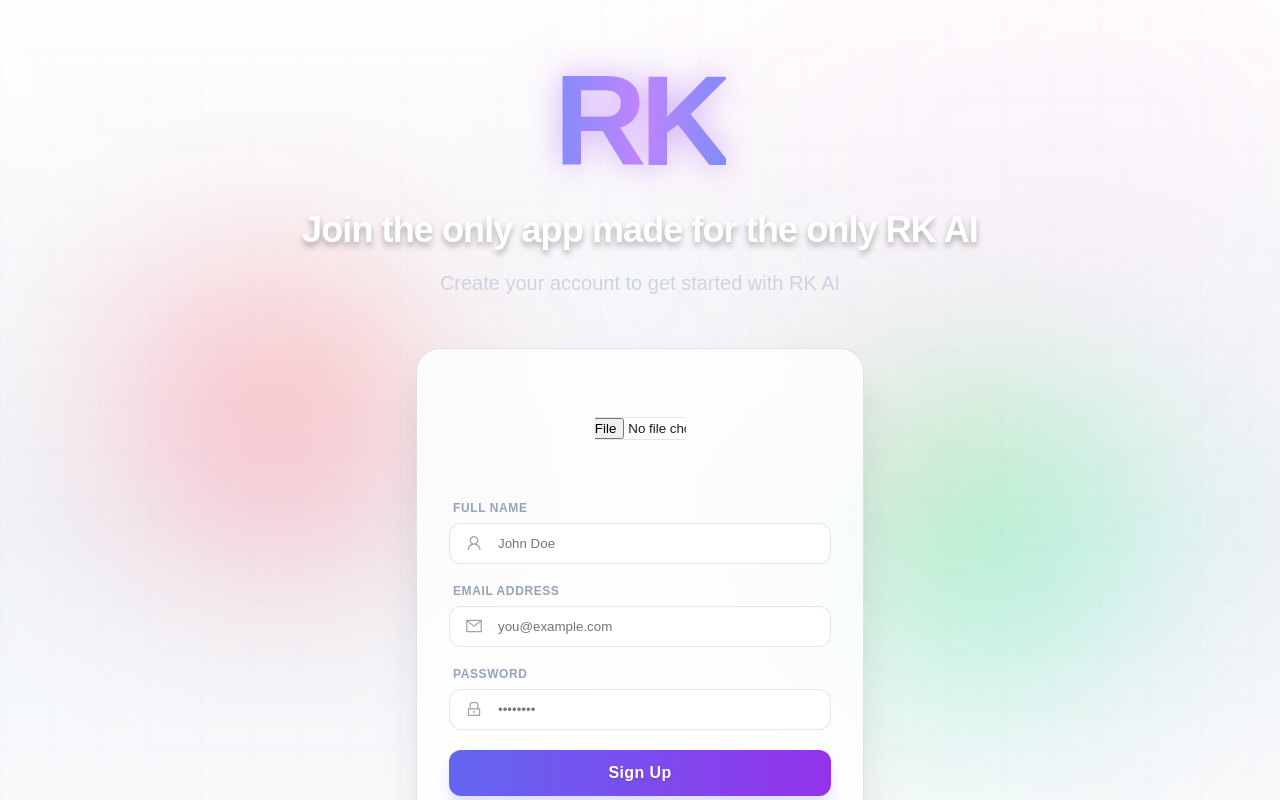
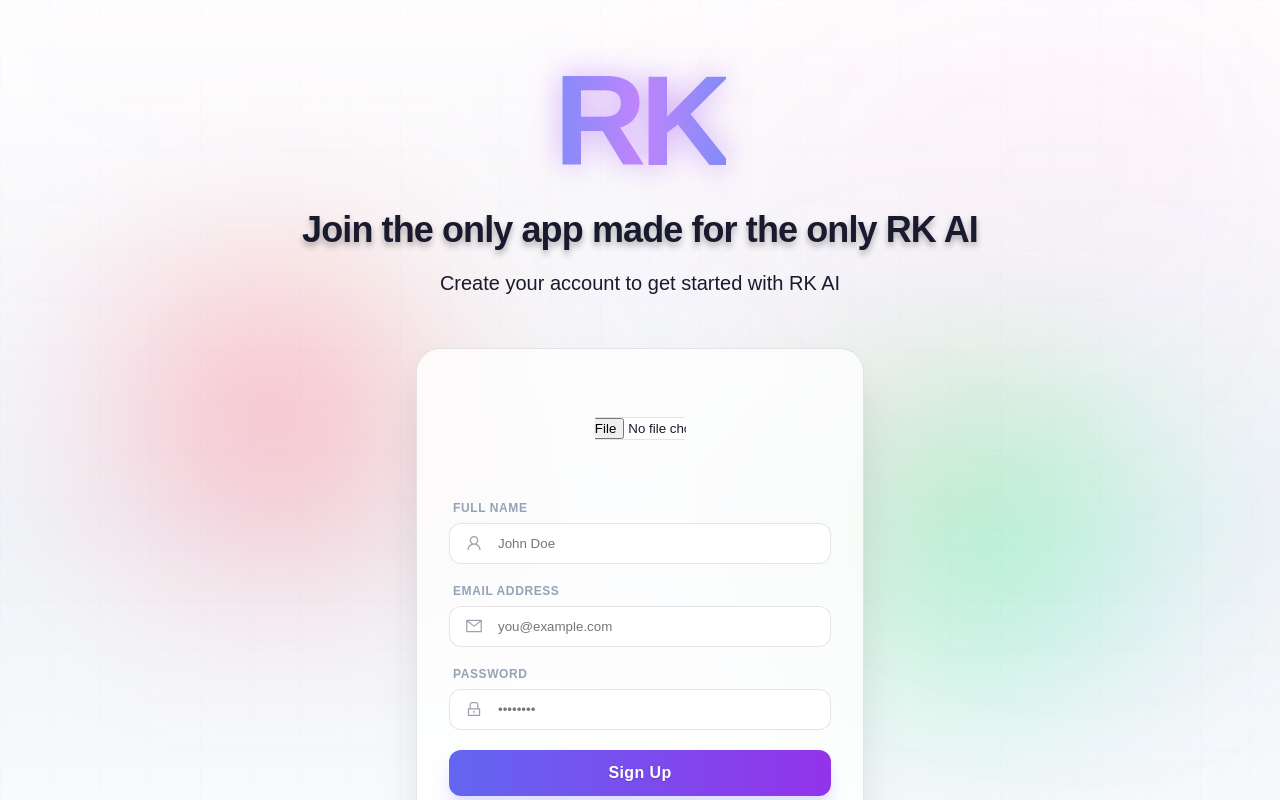
Before and after one commit to robustkaryaai/rk, a Next.js app: page /signup in a window 1280 px wide. Shown: the top 800 px of the page. Built offline with nearby package versions, Linux system fonts and the light colour scheme; no server answers.

Commit message:
fix(css): make login branding text theme-aware to prevent inversion

```diff
--- a/app/globals.css
+++ b/app/globals.css
@@ -301,7 +301,7 @@ body.dark input:focus {
   font-size: 2.25rem;
   /* text-4xl */
   font-weight: 700;
-  color: #ffffff;
+  color: var(--text-light);
   margin-bottom: 1rem;
   letter-spacing: -0.025em;
   text-shadow: 0 4px 6px rgba(0, 0, 0, 0.3);
@@ -311,12 +311,21 @@ body.dark input:focus {
   font-size: 1.25rem;
   /* text-xl */
   font-weight: 500;
-  color: #cbd5e1;
+  color: var(--text-light);
   /* text-slate-300 */
   max-width: 32rem;
   margin-left: auto;
   margin-right: auto;
   line-height: 1.625;
+}
+
+body.dark .brand-title {
+  color: var(--text-dark);
+}
+
+body.dark .brand-subtitle {
+  color: var(--text-dark);
+  opacity: 0.85;
 }
 
 .copyright-text {
```
